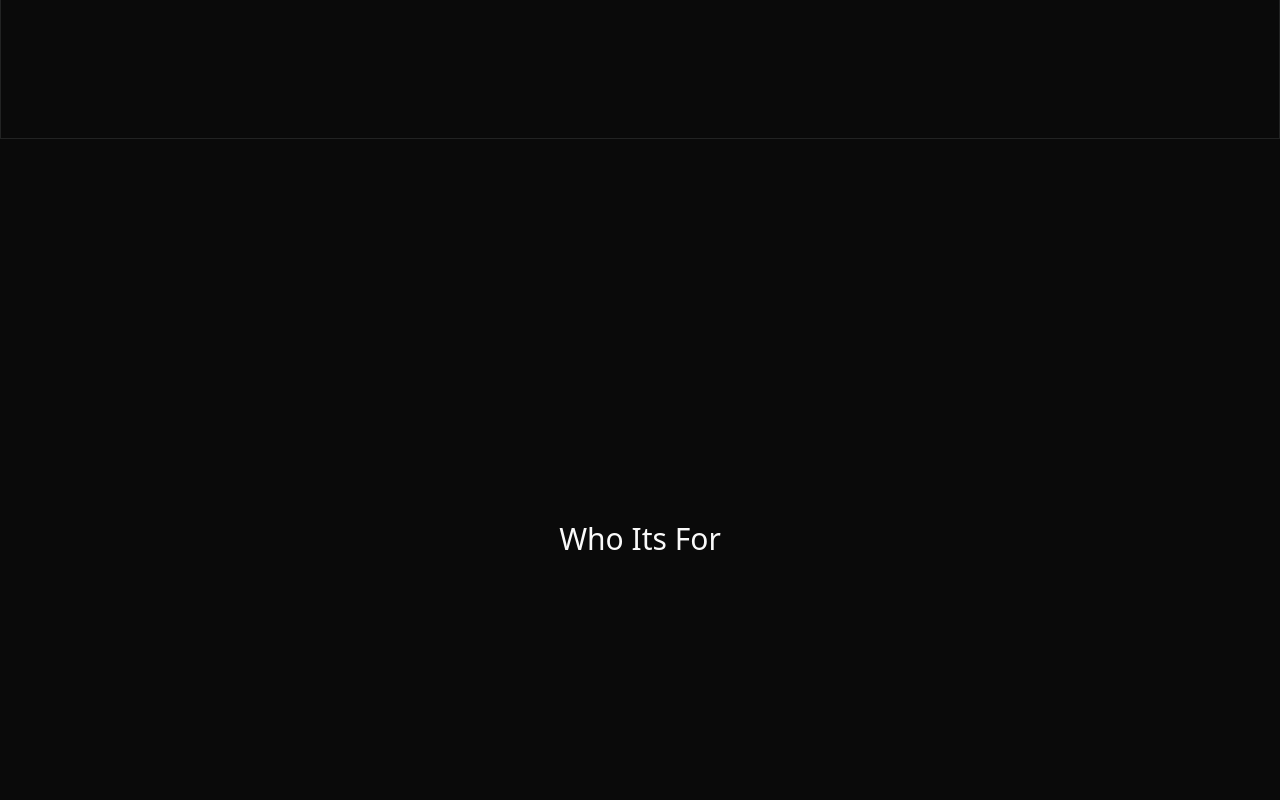
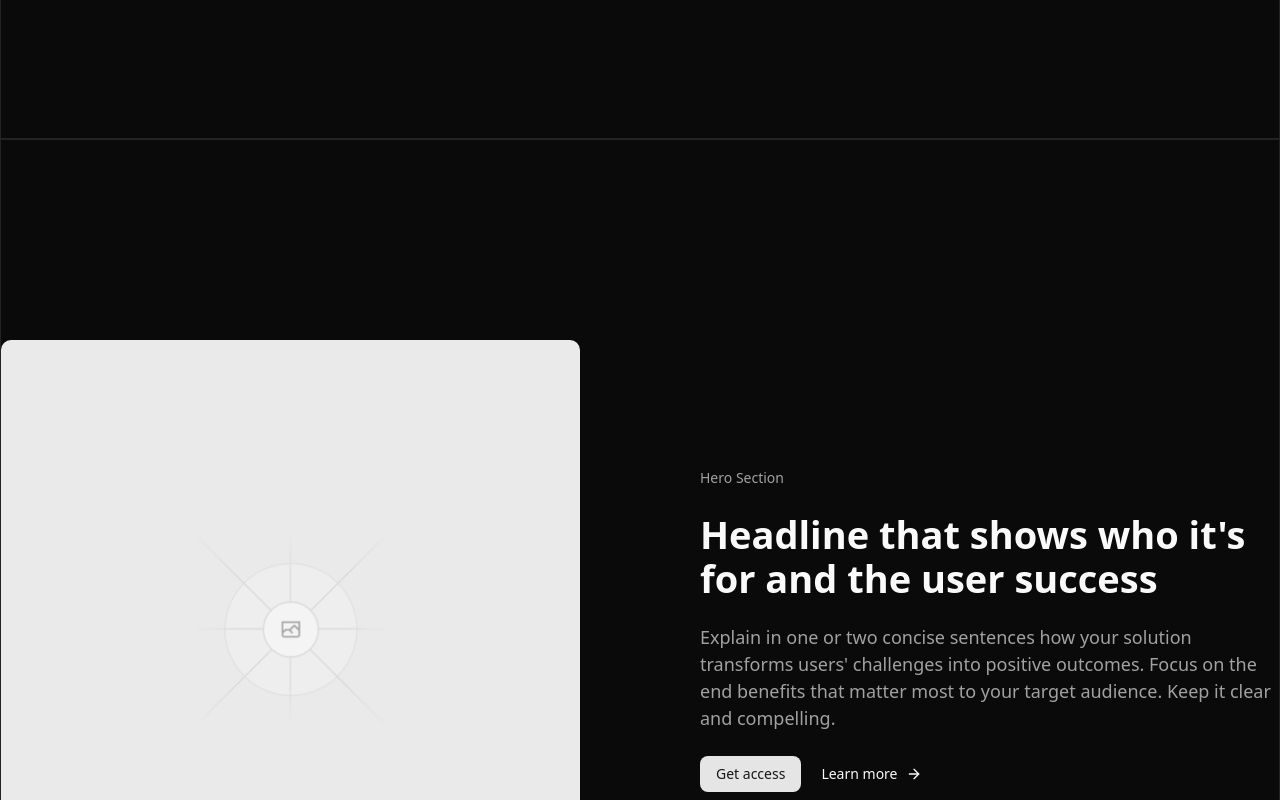
Before and after one commit to yeahitsmejayyy/skelly-site, a React (Vite) app: page / in a window 1280 px wide. Shown: the part 5680-6480 px from the top of the page. Built offline with nearby package versions, Linux system fonts and the light colour scheme.

Commit message:
added who-its-for-1 section component

```diff
--- a/src/components/site/who-its-for/who-its-for-1.tsx
+++ b/src/components/site/who-its-for/who-its-for-1.tsx
@@ -1,11 +1,31 @@
 // interface WhoItsFor1Props {
 //   // define props here
 // }
+
+import { Button } from "@/components/ui/button";
+import { ArrowRight } from "lucide-react";
+
 // props: WhoItsFor1Props
 export default function WhoItsFor1() {
     return (
-        <div className="w-full h-screen flex items-center justify-center">
-            <p className="text-3xl">Who Its For</p>
+        <div className="w-full flex items-center justify-center border">
+            <div className="grid lg:grid-cols-2 grid-cols-1 lg:gap-30 gap-y-[48px] w-325 lg:py-50 py-30 lg:px-0 px-12">
+                <div className="rounded-lg order-2">
+                    <img alt="Placeholder Image" src={'/square-placeholder.png'} className="rounded-lg" />
+                </div>
+
+                <div className="order-2 flex flex-col justify-center lg:gap-y-[24px] gap-y-[24px]">
+                    <p className="text-muted-foreground lg:text-[14px]">Hero Section</p>
+                    <h1 className="lg:text-[38px] text-[30px] font-bold lg:leading-11 leading-8">Headline that shows who it's for and the user success</h1>
+                    <p className="text-muted-foreground lg:text-[18px]">
+                        Explain in one or two concise sentences how your solution transforms users' challenges into positive outcomes. Focus on the end benefits that matter most to your target audience. Keep it clear and compelling.
+                    </p>
+                    <div className="flex items-center gap-x-2">
+                        <Button className="w-fit">Get access</Button>
+                        <Button variant={'ghost'} className="w-fit">Learn more <ArrowRight size={'20'} /></Button>
+                    </div>
+                </div>
+            </div>
         </div>
     );
 }
```
